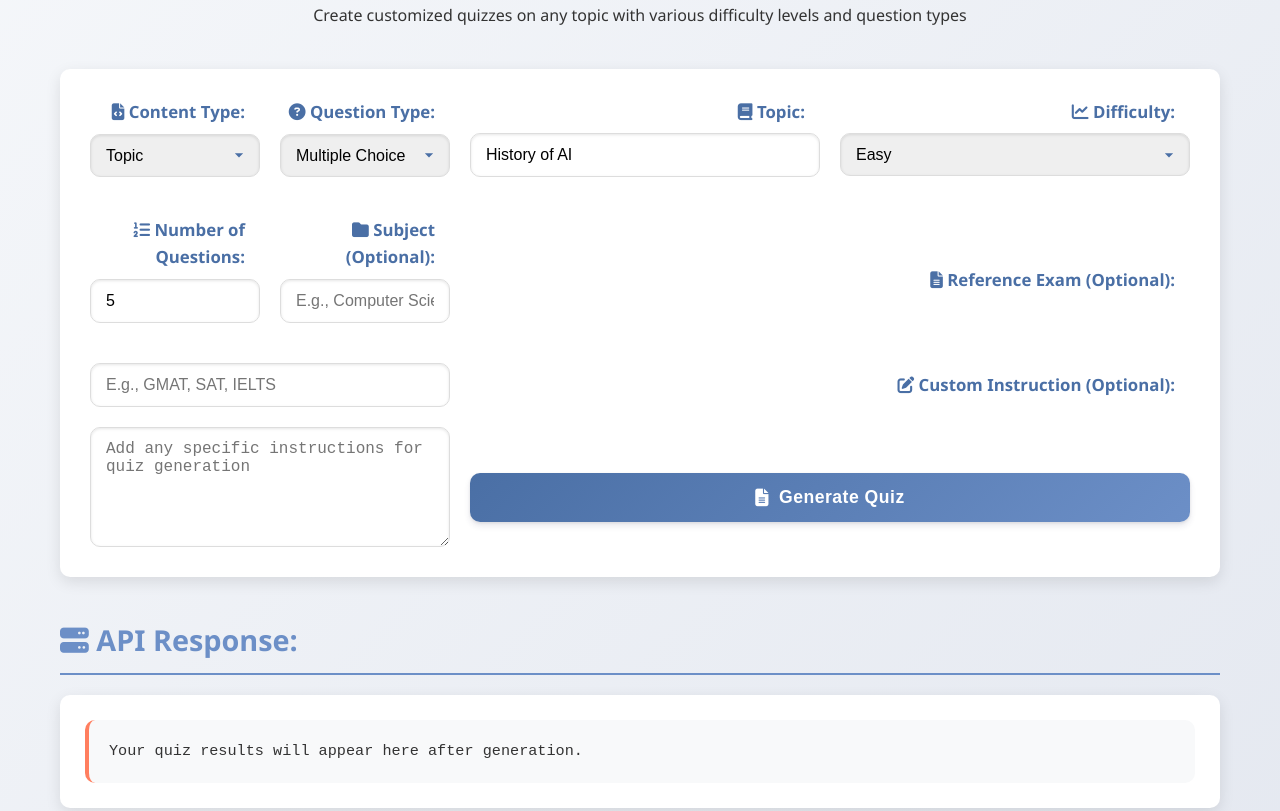
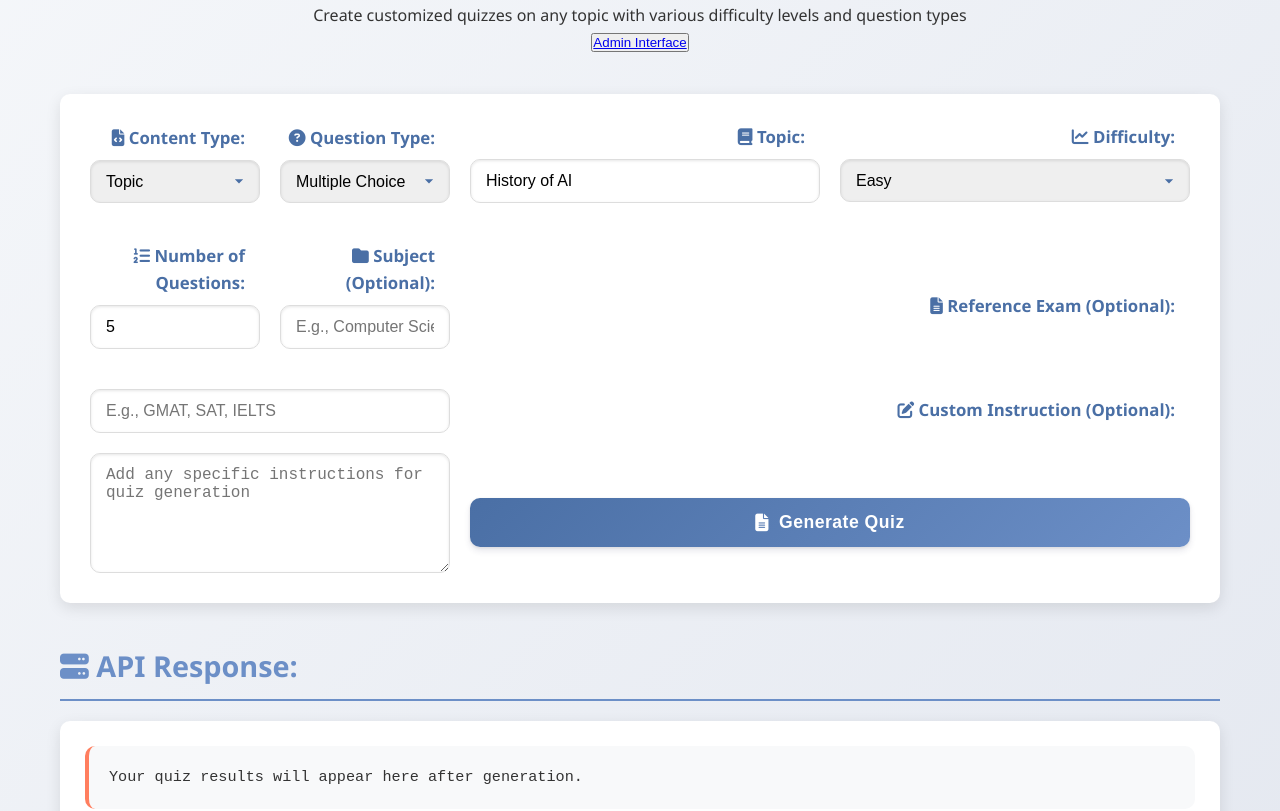
Before and after one commit to cyberhive54/QuizzerAI-backend, a plain HTML site: page frontend/index.html in a window 1280 px wide. Shown: the part 136-947 px from the top of the page. Drawn offline with Linux system fonts and the light colour scheme.

Commit message:
Update index.html

```diff
--- a/frontend/index.html
+++ b/frontend/index.html
@@ -311,6 +311,9 @@
         <header>
             <h1><i class="fas fa-graduation-cap"></i> Quiz Generation API Test</h1>
             <p>Create customized quizzes on any topic with various difficulty levels and question types</p>
+            <button class="btn btn-secondary text-sm w-full sm:w-auto">
+                <a href="https://quizzerai-backend.onrender.com/"> Admin Interface</a>
+            </button>
         </header>
 
         <form id="quizForm">
```
